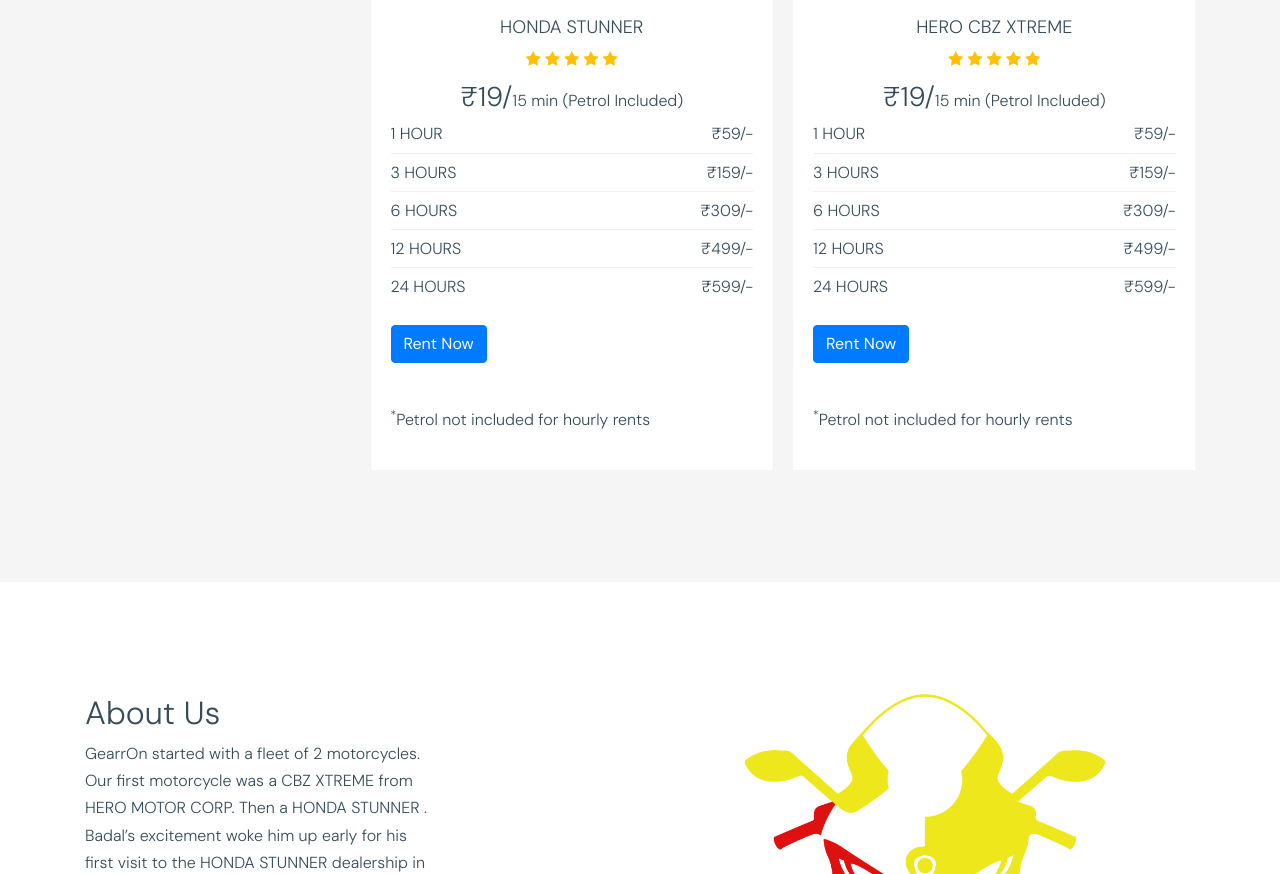
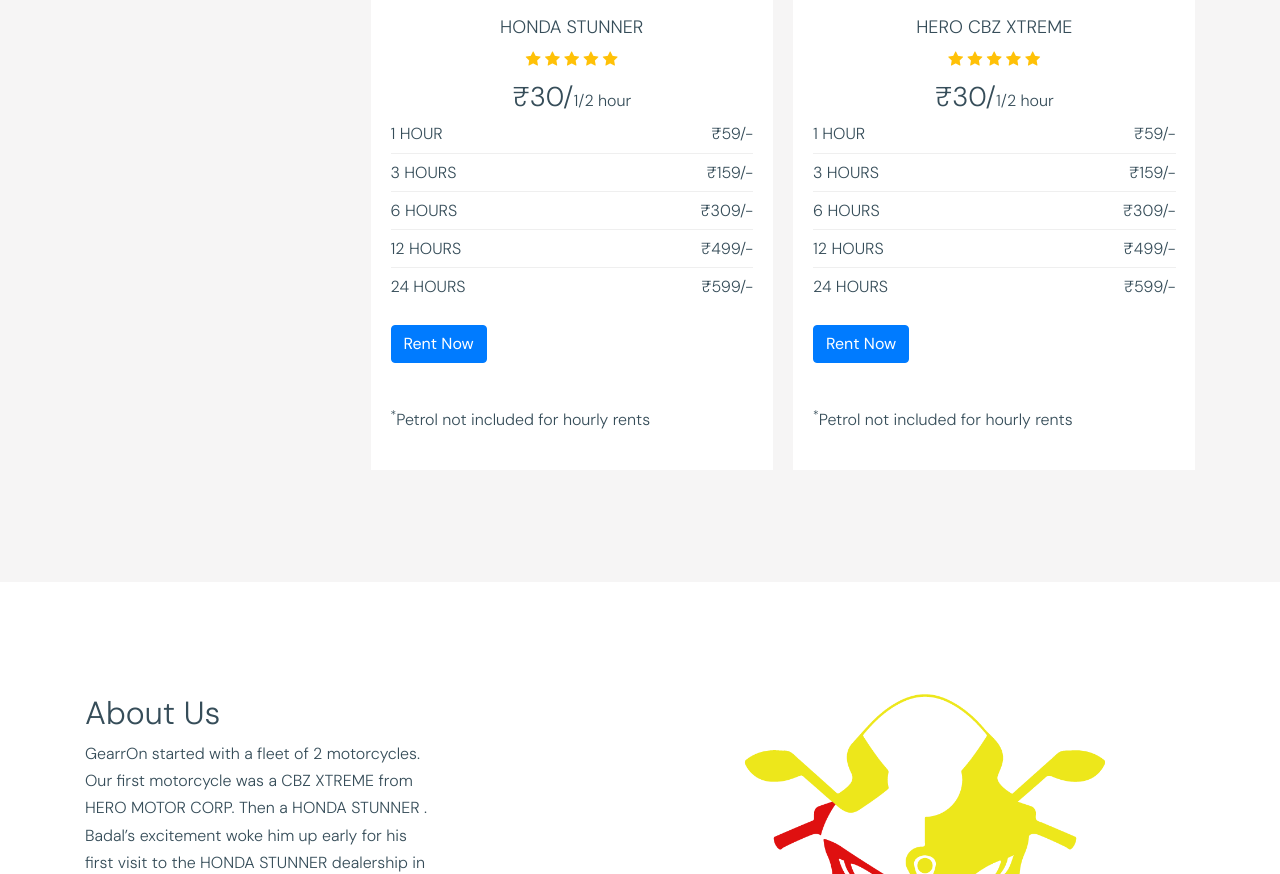
Before and after one commit to bsnswag/bsnswag.github.io, a plain HTML site: page index.html in a window 1280 px wide. Shown: the part 1704-2578 px from the top of the page. Drawn offline with Linux system fonts and the light colour scheme; files whose address does not match are found by name.

Commit message:
Update 10september

```diff
--- a/index.html
+++ b/index.html
@@ -185,7 +185,7 @@ gtag('js',new Date());gtag('config','UA-135011728-2');</script>
 <span class="icon-star text-warning"></span>
 <span class="icon-star text-warning"></span>
 </div>
-<div class=rent-price><span>₹19/</span>15 min (Petrol Included)</div>
+<div class=rent-price><span>₹30/</span>1/2 hour</div>
 </div>
 <ul class=specs>
 <li>
@@ -228,7 +228,7 @@ gtag('js',new Date());gtag('config','UA-135011728-2');</script>
 <span class="icon-star text-warning"></span>
 <span class="icon-star text-warning"></span>
 </div>
-<div class=rent-price><span>₹19/</span>15 min (Petrol Included)</div>
+<div class=rent-price><span>₹30/</span>1/2 hour </div>
 </div>
 <ul class=specs>
 <li>
```
